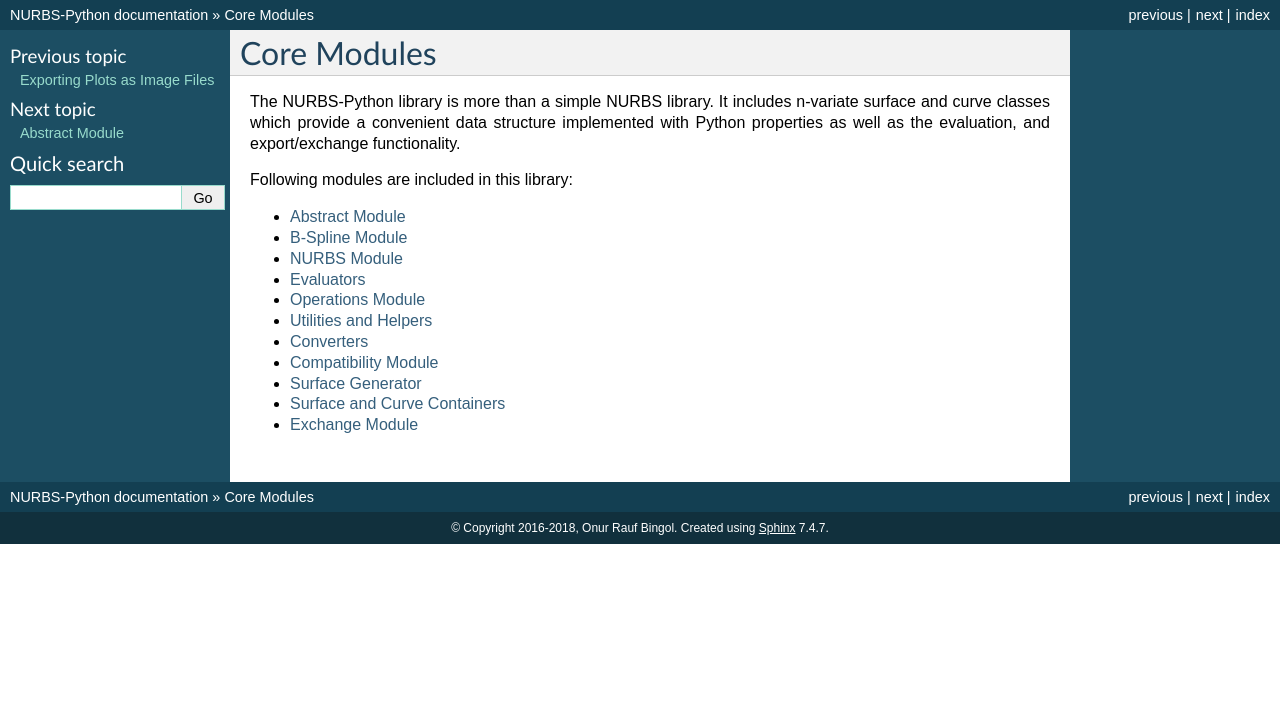
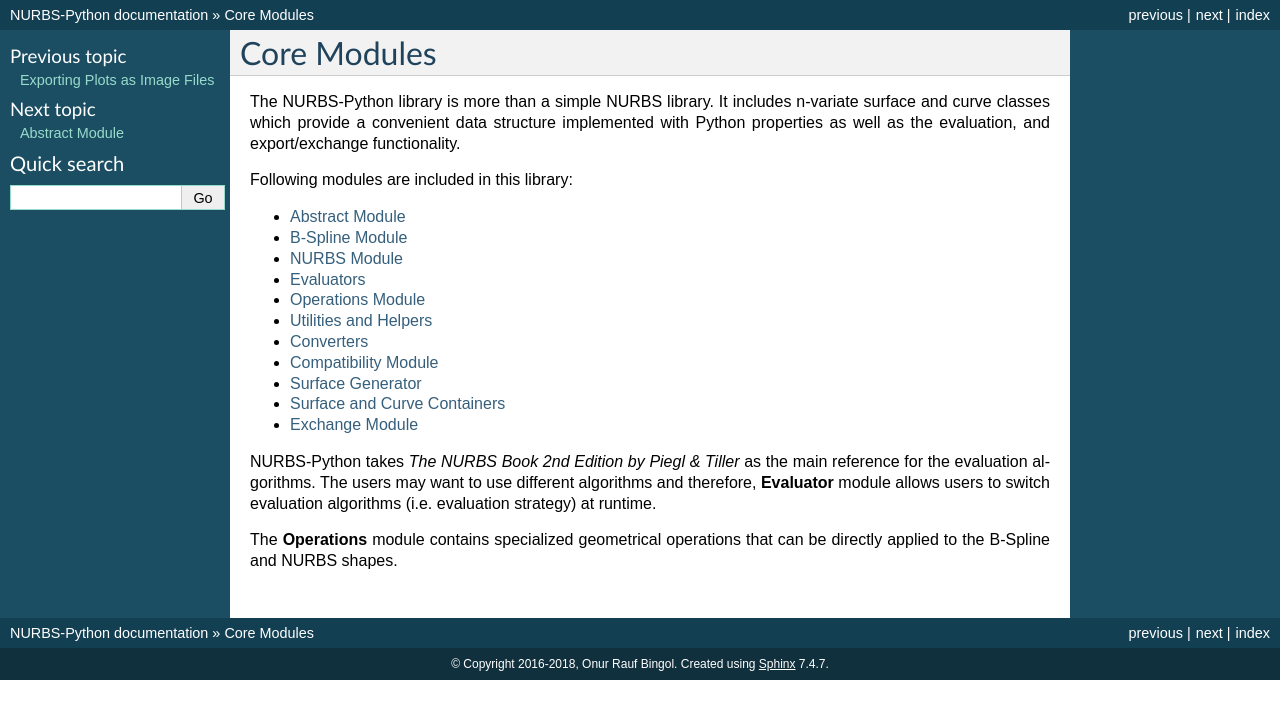
Before and after one commit to orbingol/NURBS-Python, a Sphinx documentation site: the page built from docs/modules.rst, in a window 1280 px wide. Shown: the top 719 px of the page. Built offline with Sphinx 7.4.7, drawn with Linux system fonts in a browser that asks for light colours; formulas are drawn with MathJax 3.

Commit message:
Add small description to the evaluators and operations modules docs

```diff
--- a/docs/modules.rst
+++ b/docs/modules.rst
@@ -21,3 +21,11 @@
     module_cpgen
     module_container
     module_exchange
+
+
+NURBS-Python takes *The NURBS Book 2nd Edition by Piegl & Tiller* as the main reference for the evaluation algorithms.
+The users may want to use different algorithms and therefore, **Evaluator** module allows users to switch evaluation
+algorithms (i.e. evaluation strategy) at runtime.
+
+The **Operations** module contains specialized geometrical operations that can be directly applied to the B-Spline and
+NURBS shapes.
```
